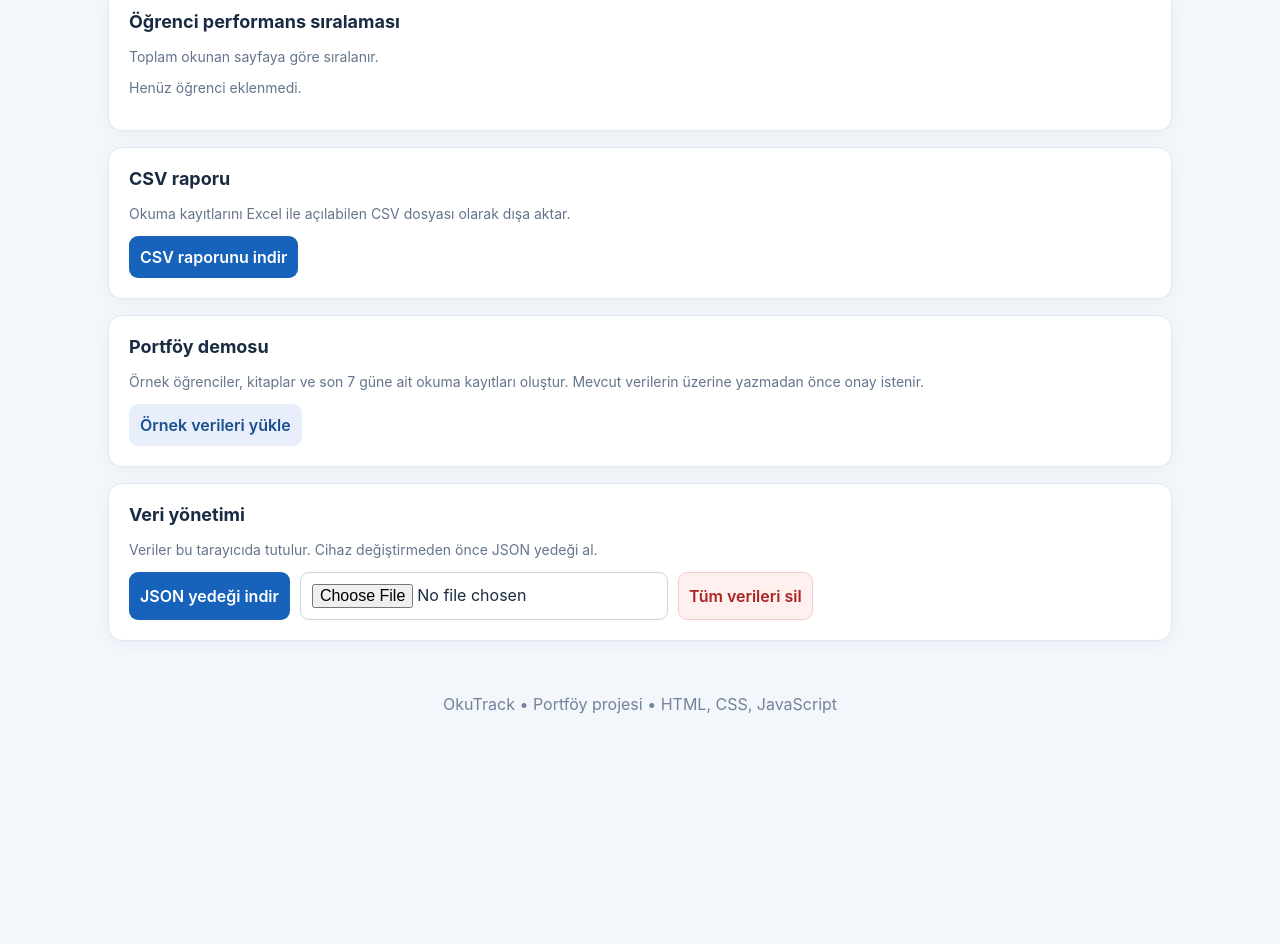
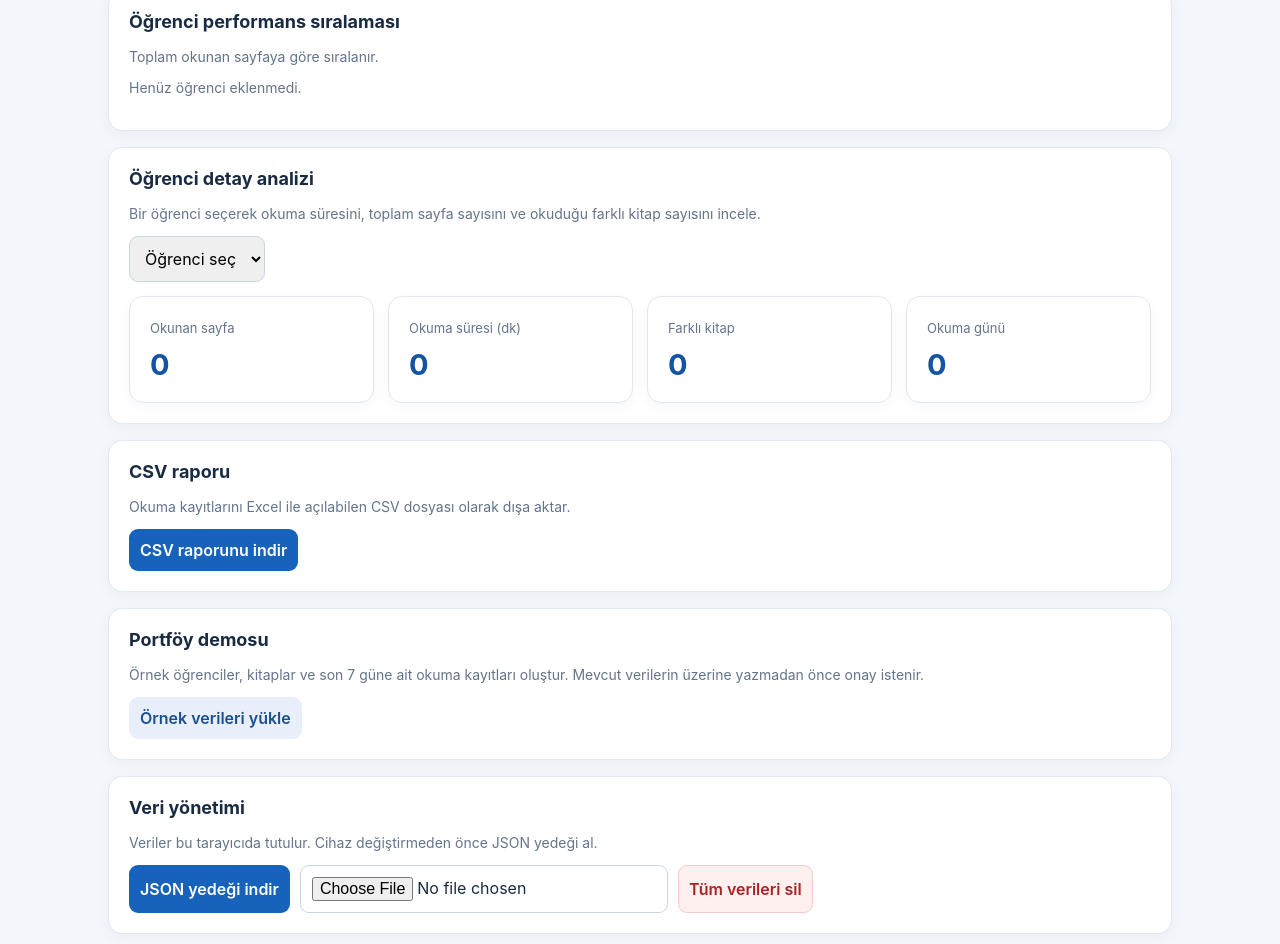
Before and after one commit to alidanis61615/Ogrenci-Okuma-Takip-Sistemi-, a plain HTML site: page index.html in a window 1280 px wide. Shown: the part 1342-2286 px from the top of the page. Before the commit the page ends 2081 px from the top, so only its background shows below. Drawn offline with Linux system fonts and the light colour scheme.

Commit message:
feat: add per-student analytics and safer CSV export

```diff
--- a/index.html
+++ b/index.html
@@ -15,6 +15,7 @@
 <section class="card wide"><h2>Son 7 günün okuma analizi</h2><p class="muted">Günlük toplam okunan sayfa sayısı</p><div id="chart" class="chart"></div></section>
 <section class="card wide"><div class="row"><h2>Okuma geçmişi</h2><select id="filterStudent" aria-label="Öğrenciye göre filtrele"></select></div><div id="readings"></div></section>
 <section class="card wide"><h2>Öğrenci performans sıralaması</h2><p class="muted">Toplam okunan sayfaya göre sıralanır.</p><div id="leaderboard"></div></section>
+<section class="card wide"><h2>Öğrenci detay analizi</h2><p class="muted">Bir öğrenci seçerek okuma süresini, toplam sayfa sayısını ve okuduğu farklı kitap sayısını incele.</p><select id="analysisStudent" aria-label="Analiz için öğrenci seç"></select><div class="stats" style="margin-top:14px"><div class="card stat"><span>Okunan sayfa</span><strong id="analysisPages">0</strong></div><div class="card stat"><span>Okuma süresi (dk)</span><strong id="analysisMinutes">0</strong></div><div class="card stat"><span>Farklı kitap</span><strong id="analysisBooks">0</strong></div><div class="card stat"><span>Okuma günü</span><strong id="analysisDays">0</strong></div></div></section>
 <section class="card wide"><h2>CSV raporu</h2><p class="muted">Okuma kayıtlarını Excel ile açılabilen CSV dosyası olarak dışa aktar.</p><button type="button" id="csvBtn">CSV raporunu indir</button></section>
 <section class="card wide"><h2>Portföy demosu</h2><p class="muted">Örnek öğrenciler, kitaplar ve son 7 güne ait okuma kayıtları oluştur. Mevcut verilerin üzerine yazmadan önce onay istenir.</p><button type="button" class="secondary" id="demoBtn">Örnek verileri yükle</button></section><section class="card wide"><h2>Veri yönetimi</h2><p class="muted">Veriler bu tarayıcıda tutulur. Cihaz değiştirmeden önce JSON yedeği al.</p><div class="toolbar"><button type="button" id="exportBtn">JSON yedeği indir</button><input type="file" id="importFile" accept=".json,application/json" aria-label="JSON yedeğini yükle"><button type="button" class="danger" id="clearBtn">Tüm verileri sil</button></div></section>
 </div></main><footer>OkuTrack • Portföy projesi • HTML, CSS, JavaScript</footer>
@@ -41,6 +42,7 @@ $('studentCount').textContent=state.students.length;$('bookCount').textContent=s
 $('pageCount').textContent=state.readings.reduce((a,x)=>a+Number(x.pages),0).toLocaleString('tr-TR');
 $('minuteCount').textContent=state.readings.reduce((a,x)=>a+Number(x.minutes),0).toLocaleString('tr-TR');
 list('students',state.students,x=>x.name,removeStudent);list('books',state.books,x=>x.title+(x.author?' — '+x.author:''),removeBook);
+fillSelect('analysisStudent',state.students,'Öğrenci seç');const selectedAnalysis=$('analysisStudent').value;const studentReadings=state.readings.filter(x=>x.studentId===selectedAnalysis);$('analysisPages').textContent=studentReadings.reduce((a,x)=>a+Number(x.pages),0).toLocaleString('tr-TR');$('analysisMinutes').textContent=studentReadings.reduce((a,x)=>a+Number(x.minutes),0).toLocaleString('tr-TR');$('analysisBooks').textContent=new Set(studentReadings.map(x=>x.bookId)).size;$('analysisDays').textContent=new Set(studentReadings.map(x=>x.date)).size;
 fillSelect('readingStudent',state.students,'Öğrenci seç');fillSelect('readingBook',state.books,'Kitap seç');fillSelect('filterStudent',state.students,'Tüm öğrenciler',true);
 const selected=$('filterStudent').value,entries=state.readings.filter(x=>!selected||x.studentId===selected).sort((a,b)=>b.date.localeCompare(a.date));
 const area=$('readings');area.replaceChildren();
@@ -56,7 +58,8 @@ $('bookForm').onsubmit=e=>{e.preventDefault();const title=$('bookTitle').value.t
 $('readingForm').onsubmit=e=>{e.preventDefault();const studentId=$('readingStudent').value,bookId=$('readingBook').value,pages=Number($('readingPages').value),minutes=Number($('readingMinutes').value),date=$('readingDate').value;if(!state.students.some(x=>x.id===studentId)||!state.books.some(x=>x.id===bookId)||!Number.isInteger(pages)||pages<1||pages>10000||!Number.isInteger(minutes)||minutes<1||minutes>1440||!/^\d{4}-\d{2}-\d{2}$/.test(date)){alert('Geçerli öğrenci, kitap, tarih, sayfa ve dakika bilgisi gir.');return}state.readings.push({id:uid(),studentId,bookId,pages,minutes,date});e.target.reset();$('readingDate').value=today();save()};
 $('goalForm').onsubmit=e=>{e.preventDefault();const goal=Number($('dailyGoal').value);if(!Number.isInteger(goal)||goal<1||goal>10000)return;state.goal=goal;save()};
 $('filterStudent').onchange=render;
-$('csvBtn').onclick=()=>{const quote=v=>'"'+String(v??'').replaceAll('"','""')+'"';const rows=[['Tarih','Öğrenci','Kitap','Sayfa','Dakika'],...state.readings.map(r=>[r.date,state.students.find(s=>s.id===r.studentId)?.name||'',state.books.find(b=>b.id===r.bookId)?.title||'',r.pages,r.minutes])];const csv='\uFEFF'+rows.map(row=>row.map(quote).join(';')).join('\r\n');const blob=new Blob([csv],{type:'text/csv;charset=utf-8'});const url=URL.createObjectURL(blob),a=document.createElement('a');a.href=url;a.download='okutrack-rapor-'+today()+'.csv';a.click();setTimeout(()=>URL.revokeObjectURL(url),1000)};
+$('analysisStudent').onchange=render;
+$('csvBtn').onclick=()=>{const quote=v=>{let value=String(v??'');if(/^[=+@\-\t\r]/.test(value))value="'"+value;return '"'+value.replaceAll('"','""')+'"'};const rows=[['Tarih','Öğrenci','Kitap','Sayfa','Dakika'],...state.readings.map(r=>[r.date,state.students.find(s=>s.id===r.studentId)?.name||'',state.books.find(b=>b.id===r.bookId)?.title||'',r.pages,r.minutes])];const csv='\uFEFF'+rows.map(row=>row.map(quote).join(';')).join('\r\n');const blob=new Blob([csv],{type:'text/csv;charset=utf-8'});const url=URL.createObjectURL(blob),a=document.createElement('a');a.href=url;a.download='okutrack-rapor-'+today()+'.csv';a.click();setTimeout(()=>URL.revokeObjectURL(url),1000)};
 $('exportBtn').onclick=()=>{const blob=new Blob([JSON.stringify(state,null,2)],{type:'application/json'}),url=URL.createObjectURL(blob),a=document.createElement('a');a.href=url;a.download='okutrack-yedek-'+today()+'.json';a.click();setTimeout(()=>URL.revokeObjectURL(url),1000)};
 $('importFile').onchange=async e=>{const file=e.target.files[0];if(!file)return;try{if(file.size>2e6)throw Error('Dosya çok büyük');const incoming=JSON.parse(await file.text());if(!valid(incoming))throw Error('Geçersiz yedek');if(confirm('Mevcut kayıtlar yedekle değiştirilsin mi?')){state=incoming;save()}}catch(err){alert('Yedek yüklenemedi: '+err.message)}e.target.value=''};
 $('demoBtn').onclick=()=>{if(!confirm('Örnek veri yüklemek mevcut kayıtların yerine geçecek. Devam edilsin mi?'))return;const names=['Ayşe Yılmaz','Mehmet Demir','Zeynep Kaya'],titles=[['Küçük Prens','Antoine de Saint-Exupéry'],['Şeker Portakalı','José Mauro de Vasconcelos'],['Martı','Richard Bach']];const students=names.map(name=>({id:uid(),name})),books=titles.map(([title,author])=>({id:uid(),title,author})),readings=[];for(let i=0;i<7;i++){const date=new Date();date.setDate(date.getDate()-i);students.forEach((student,j)=>{if((i+j)%4===0)return;readings.push({id:uid(),studentId:student.id,bookId:books[(i+j)%books.length].id,pages:10+((i*7+j*11)%32),minutes:15+((i*9+j*8)%40),date:localDate(date)})})}state={students,books,readings,goal:60};save();alert('Örnek veriler yüklendi. Artık grafikleri ve sıralamayı inceleyebilirsin.')};
```
